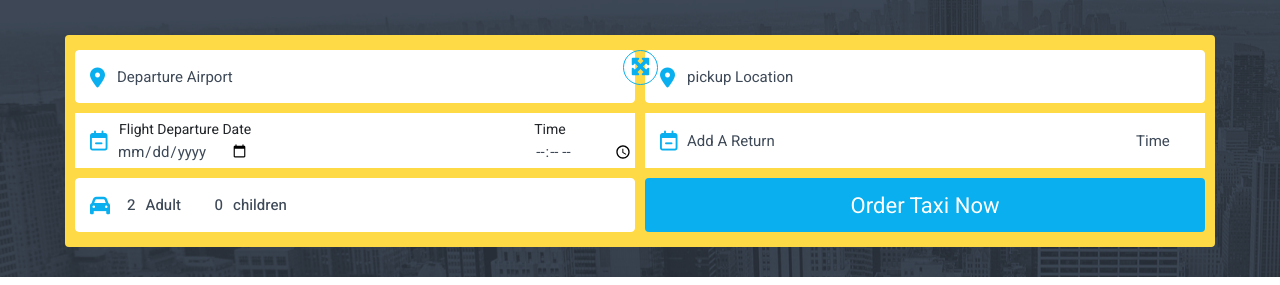
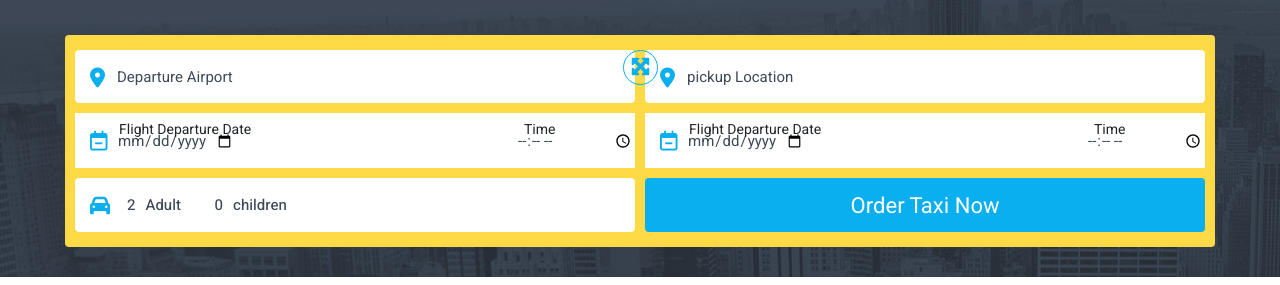
Before and after one commit to sheharyarkhalid/online-taxi-booking, a plain HTML site: page index.html in a window 1280 px wide. Shown: the part 297-582 px from the top of the page. Drawn offline with nearby package versions, Linux system fonts and the light colour scheme.

Commit message:
Add files via upload

```diff
--- a/index.html
+++ b/index.html
@@ -113,15 +113,12 @@
                             }
                             .depature_box span{
                                 position: absolute;
-top: 6px;
-left: 44px;
-width: 165px;
+                                top: 6px;
+                                left: 44px;
+                                width: 165px;
                               font-size: 14px;
                             }
-                            .depature_box input{
-                                padding: 22px 0px 0px 41px !important;
-                               width: 100% !important;
-                             }
+
 
                             .depature_time_box{
                                 position: relative;
@@ -129,33 +126,29 @@ width: 165px;
                             .depature_time_box span{
                                 position: absolute;
                               top: 6px;
-                              left: 0px;
-                              width: 100% !important;
+                              left: 49px;
                               font-size: 14px;
                             }
-                            .depature_time_box input{
-                                padding-top: 22px !important;
-                                width: 100% !important;
-                            }
+
                         </style>
                <div class="depature_box"><span>Flight Departure Date</span> <input type="date" placeholder="Flight Departure"></div>
-               <div class="depature_time_box"><span>Time</span> <input id="time" type="time" placeholder="Time"></div>
+               <div class="depature_time_box"><span>Time</span> <input type="time" placeholder="Time"></div>
                     </div>
                   </div>
 
                   <div class="booking_fields flight_Arival_date">
                     <i class="far fa-calendar-minus" id="cancle"></i>
                     <div class="time_date_input">
-                <input type="text" placeholder="Flight Arival" onfocus="(this.type='date')" onblur="(this.type='text')">
-                <input id="time" type="text" placeholder="Time" onfocus="(this.type='time')" onblur="(this.type='text')">
+                        <div class="depature_box"><span>Flight Departure Date</span> <input type="date" placeholder="Flight Departure"></div>
+                        <div class="depature_time_box"><span>Time</span> <input type="time" placeholder="Time"></div>
                     </div>
                   </div>
 
                 <div class="booking_fields">
                     <i class="far fa-calendar-minus" id="cancle"></i>
                     <div class="time_date_input">
-                <input type="text" placeholder="Add A Return" onfocus="(this.type='date')" onblur="(this.type='text')">
-                <input id="time" type="text" placeholder="Time" onfocus="(this.type='time')" onblur="(this.type='text')">
+                        <div class="depature_box"><span>Flight Departure Date</span> <input type="date" placeholder="Flight Departure"></div>
+                        <div class="depature_time_box"><span>Time</span> <input type="time" placeholder="Time"></div>
                     </div>
                 </div>
                 </div>
```
